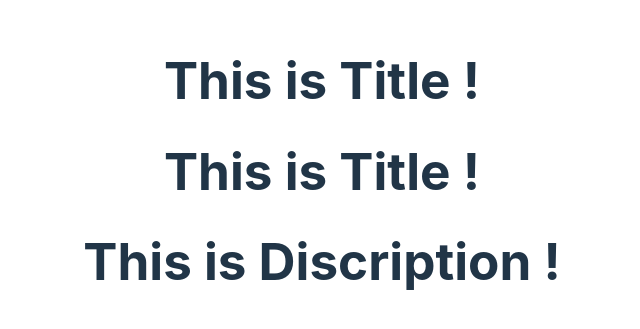
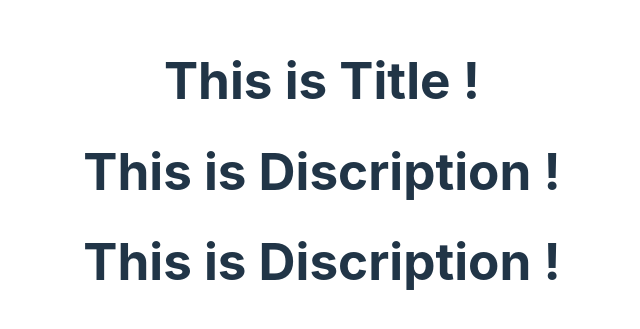
Before and after one commit to Patil-Ashutosh-Anandrao/First_code_in_React_in_Apna_Clg, a React (Vite) app in the folder basic-react-app/: page / in a window 1280 px wide. Shown: the part 229-558 px from the top of the page, without its empty margins (318-958 px from the left). Built offline with nearby package versions, Linux system fonts and the light colour scheme.

Commit message:
feat : updates

```diff
--- a/basic-react-app/src/Named_export.jsx
+++ b/basic-react-app/src/Named_export.jsx
@@ -1,9 +1,17 @@
 function Title2() {
-    return <h1>This is Title !</h1>
+    return
+    <h1>This is Title !</h1>
+    // <h1>This is Title !</h1>
   }
 
 function Discription() {
-    return <h1>This is Discription !</h1>
+    return (
+    // react fragments
+    <>
+      <h1>This is Discription !</h1>
+      <h1>This is Discription !</h1>
+    </>
+  );
   }
 
 // named export
```
